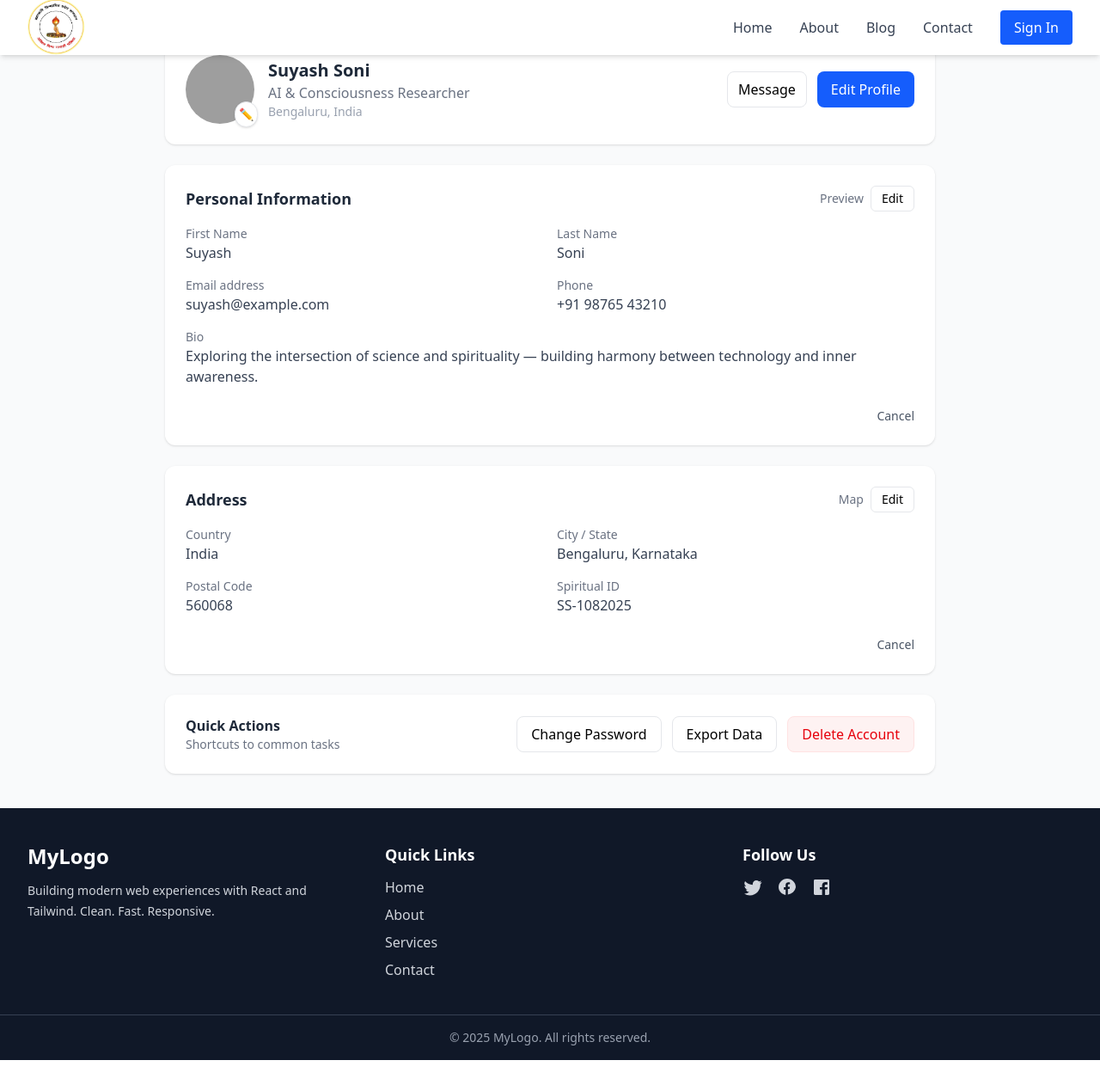
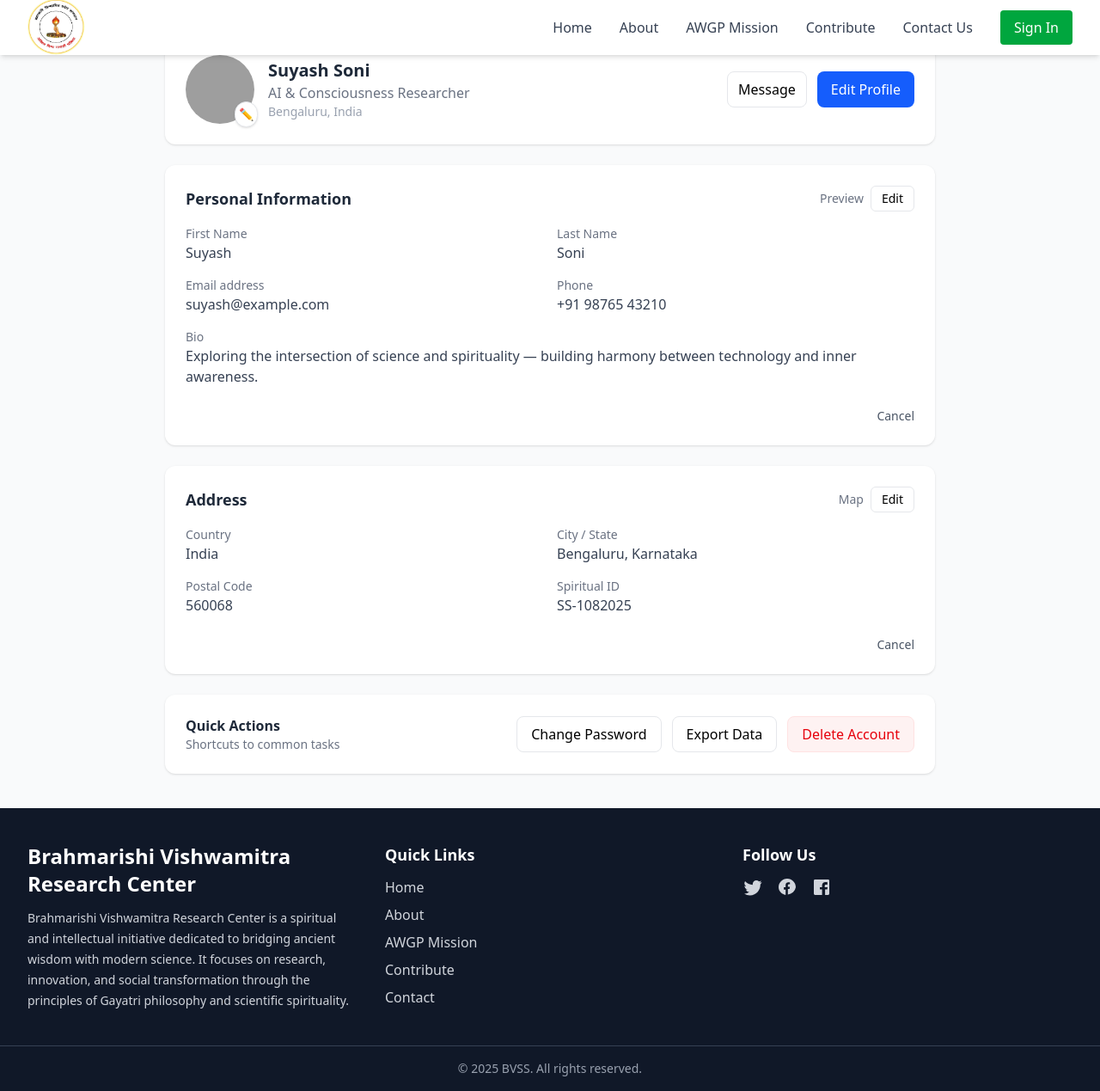
Before and after one commit to bvss-awgp/bvss-web, a React (Vite) app: page /profile in a window 1280 px wide. Shown: the whole page at 86% size. Before the commit the page ends 1233 px from the top, so only its background shows below. Built offline with nearby package versions, Linux system fonts and the light colour scheme; grey boxes are pictures that could not be loaded.

Commit message:
Minor Changes DOne

```diff
--- a/package.json
+++ b/package.json
@@ -10,7 +10,6 @@
     "preview": "vite preview"
   },
   "dependencies": {
-    "@tailwindcss/vite": "^4.1.16",
     "react": "^19.1.1",
     "react-dom": "^19.1.1",
     "react-router-dom": "^7.9.4",
@@ -18,6 +17,7 @@
   },
   "devDependencies": {
     "@eslint/js": "^9.36.0",
+    "@tailwindcss/vite": "^4.1.16",
     "@types/react": "^19.1.16",
     "@types/react-dom": "^19.1.9",
     "@vitejs/plugin-react": "^5.0.4",
--- a/src/components/Body.jsx
+++ b/src/components/Body.jsx
@@ -51,7 +51,7 @@ const Body = () => {
           </div>
 
           <button className="bg-white text-black px-8 py-3 mt-5 rounded-full font-semibold hover:bg-gray-200 transition transform hover:scale-105">
-            Book now
+            Contribute Now
           </button>
         </div>
       </section>
@@ -84,7 +84,7 @@ const Body = () => {
       {/* Tour Section */}
     <section className="py-16 px-6 bg-white">
   <h2 className="text-3xl font-bold text-gray-800 text-center mb-10">
-    Our Recent Researches
+    Our Recent Researche Overviews
   </h2>
 
   <div className="grid sm:grid-cols-2 lg:grid-cols-4 gap-8 max-w-6xl mx-auto">
--- a/src/components/Navbar.jsx
+++ b/src/components/Navbar.jsx
@@ -31,12 +31,15 @@ const Navbar = () => {
               About
             </Link>
             <Link to="/services" className="text-gray-700 hover:text-blue-600">
-              Blog
+              AWGP Mission
             </Link>
             <Link to="/contact" className="text-gray-700 hover:text-blue-600">
-              Contact
+              Contribute
             </Link>
-            <button className="bg-blue-600 text-white px-4 py-2 rounded hover:bg-blue-700 transition">
+            <Link to="/contact" className="text-gray-700 hover:text-blue-600">
+              Contact Us
+            </Link>
+            <button className="bg-green-600 text-white px-4 py-2 rounded hover:bg-blue-700 transition">
               Sign In
             </button>
           </div>
--- a/src/components/footer.jsx
+++ b/src/components/footer.jsx
@@ -8,10 +8,9 @@ const Footer = () => {
 
         {/* Logo + About */}
         <div>
-          <h2 className="text-2xl font-bold text-white mb-3">MyLogo</h2>
+          <h2 className="text-2xl font-bold text-white mb-3">Brahmarishi Vishwamitra Research Center</h2>
           <p className="text-sm leading-6">
-            Building modern web experiences with React and Tailwind.
-            Clean. Fast. Responsive.
+          Brahmarishi Vishwamitra Research Center is a spiritual and intellectual initiative dedicated to bridging ancient wisdom with modern science. It focuses on research, innovation, and social transformation through the principles of Gayatri philosophy and scientific spirituality.
           </p>
         </div>
 
@@ -21,7 +20,8 @@ const Footer = () => {
           <ul className="space-y-2">
             <li><a href="#" className="hover:text-blue-500 transition">Home</a></li>
             <li><a href="#" className="hover:text-blue-500 transition">About</a></li>
-            <li><a href="#" className="hover:text-blue-500 transition">Services</a></li>
+            <li><a href="#" className="hover:text-blue-500 transition">AWGP Mission</a></li>
+             <li><a href="#" className="hover:text-blue-500 transition">Contribute</a></li>
             <li><a href="#" className="hover:text-blue-500 transition">Contact</a></li>
           </ul>
         </div>
@@ -54,7 +54,7 @@ const Footer = () => {
 
       {/* Copyright Bar */}
       <div className="text-center py-4 text-sm text-gray-400">
-        © {new Date().getFullYear()} MyLogo. All rights reserved.
+        © {new Date().getFullYear()} BVSS. All rights reserved.
       </div>
     </footer>
   );
```
Also changed, not shown: 1 other file (tests, documents, lock files or other folders).
